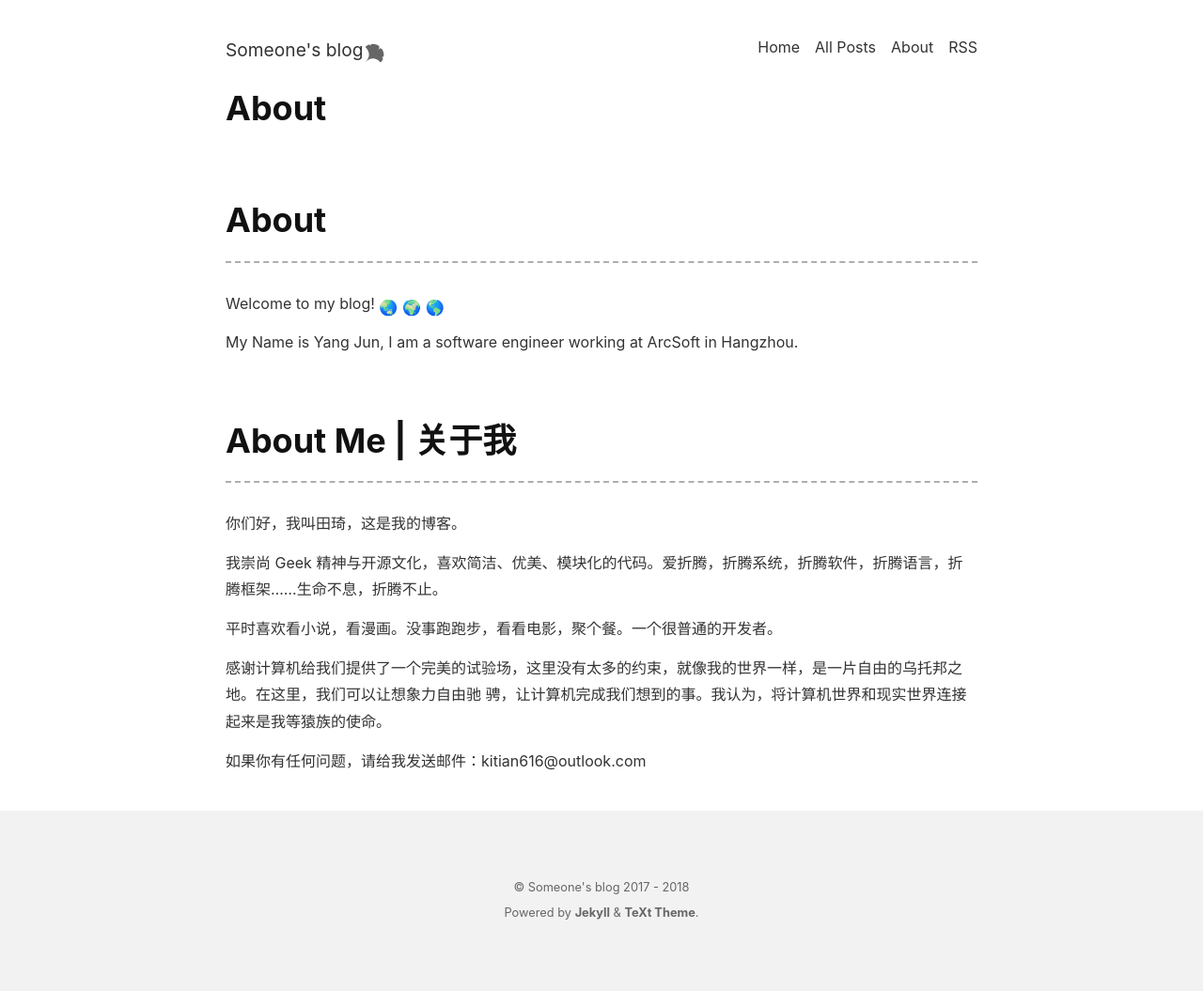
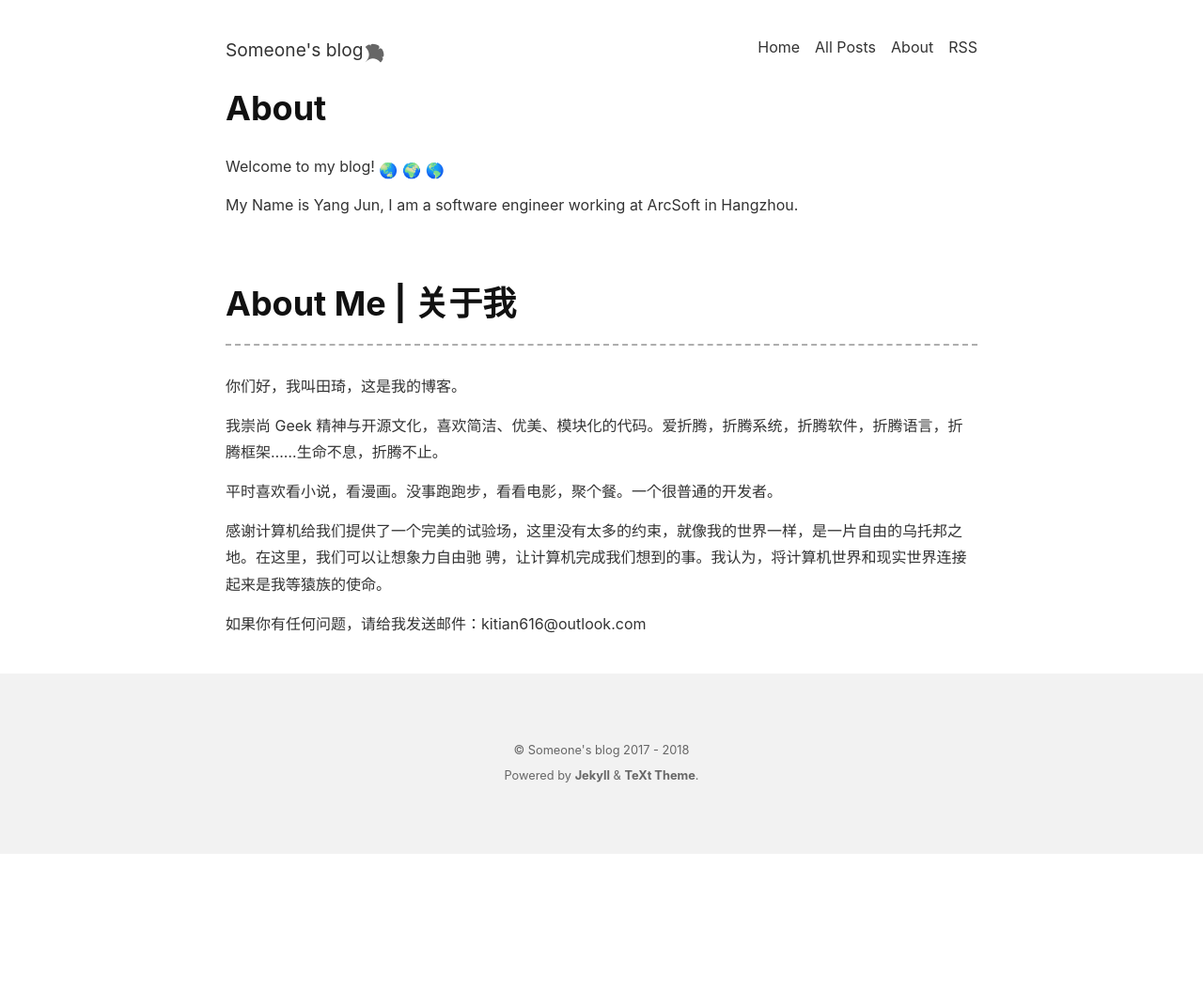
Before and after one commit to jyneo/jyneo.github.io, a Jekyll site: the page built from about.md, in a window 1280 px wide. Shown: the whole page at 94% size. Built offline with Jekyll 4.4.1, drawn with Linux system fonts in a browser that asks for light colours; nearby versions of some CDN libraries; emoji names are drawn with the system emoji font; our own code applies the rules of GitHub Pages for plain Markdown files; after the commit the page ends 909 px from its top, so only the background shows below that.

Commit message:
update about.md

```diff
--- a/about.md
+++ b/about.md
@@ -7,8 +7,6 @@ titles:
   zh-Hant: 關於
 key: page-about
 ---
-
-# About #
 
 Welcome to my blog! :earth_asia: :earth_africa: :earth_americas:
 
```
